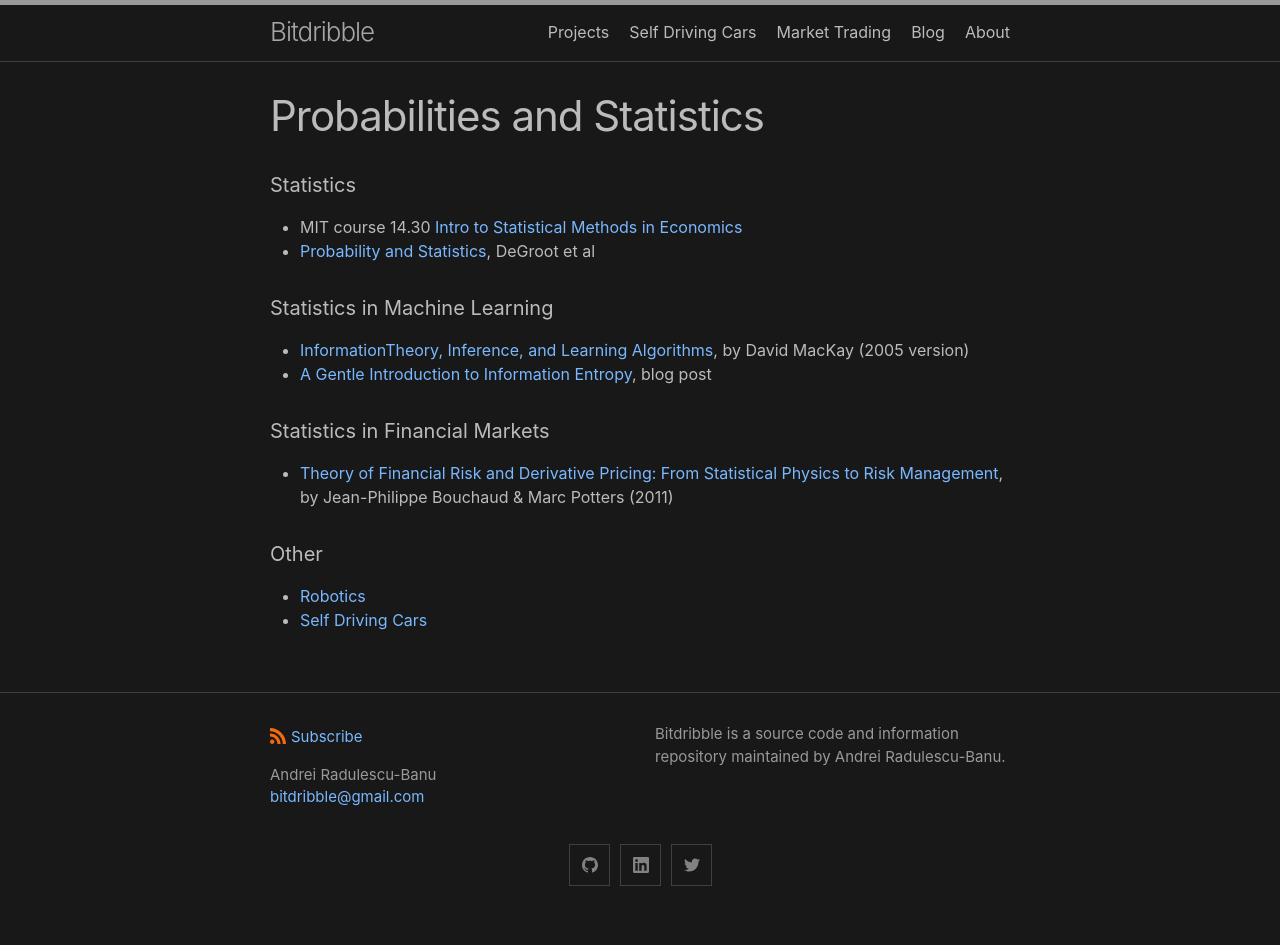
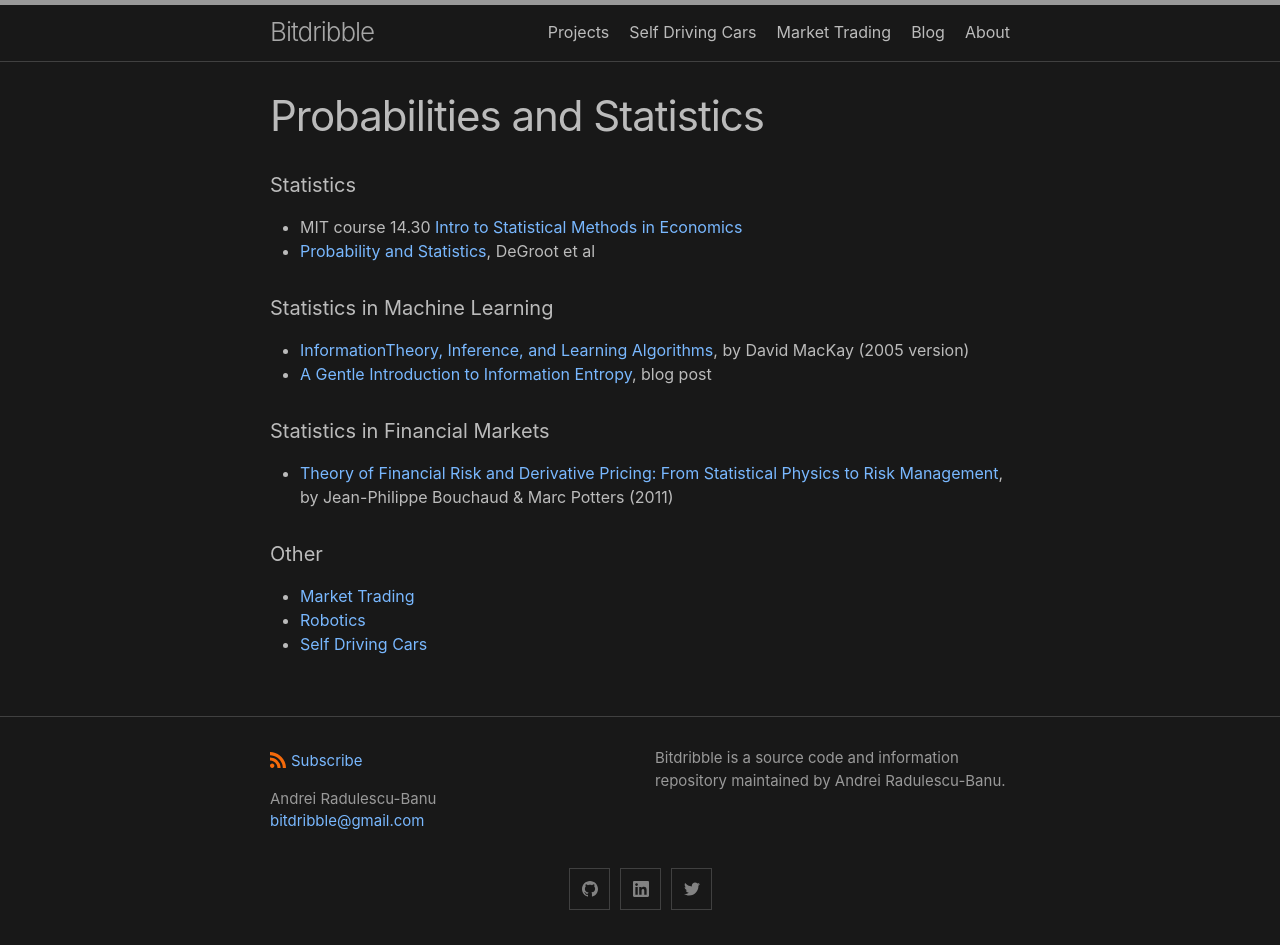
Before and after one commit to analytiq-hub/sigagent.github.io, a Jekyll site: the page built from probabilities_and_statistics.md, in a window 1280 px wide. Built offline with Jekyll 4.4.1, drawn with Linux system fonts in a browser that asks for light colours; before the commit the page ends 921 px from its top, so only the background shows below that.

Commit message:
*** empty log message ***

```diff
--- a/probabilities_and_statistics.md
+++ b/probabilities_and_statistics.md
@@ -15,5 +15,6 @@ title: Probabilities and Statistics
 * <a href="https://www.amazon.com/Theory-Financial-Risk-Derivative-Pricing/dp/0521263360/ref=sr_1_1?keywords=Theory+of+Financial+Risk+and+Derivative+Pricing&qid=1578282931&s=books&sr=1-1">Theory of Financial Risk and Derivative Pricing: From Statistical Physics to Risk Management</a>, by Jean-Philippe Bouchaud & Marc Potters (2011)
 
 #### Other
+* [Market Trading](market_trading.md)
 * [Robotics](robotics.md)
 * [Self Driving Cars](self_driving_cars.md)
```
